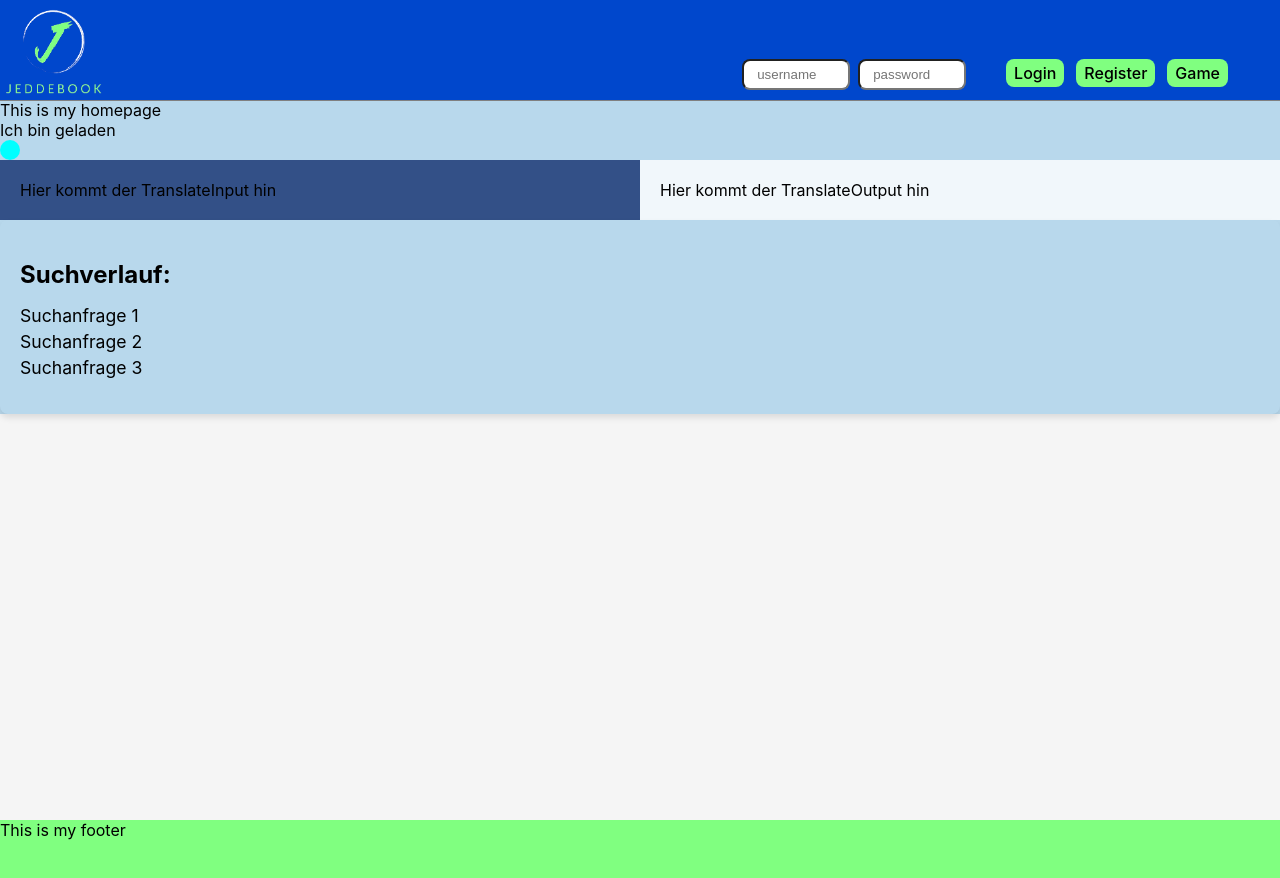
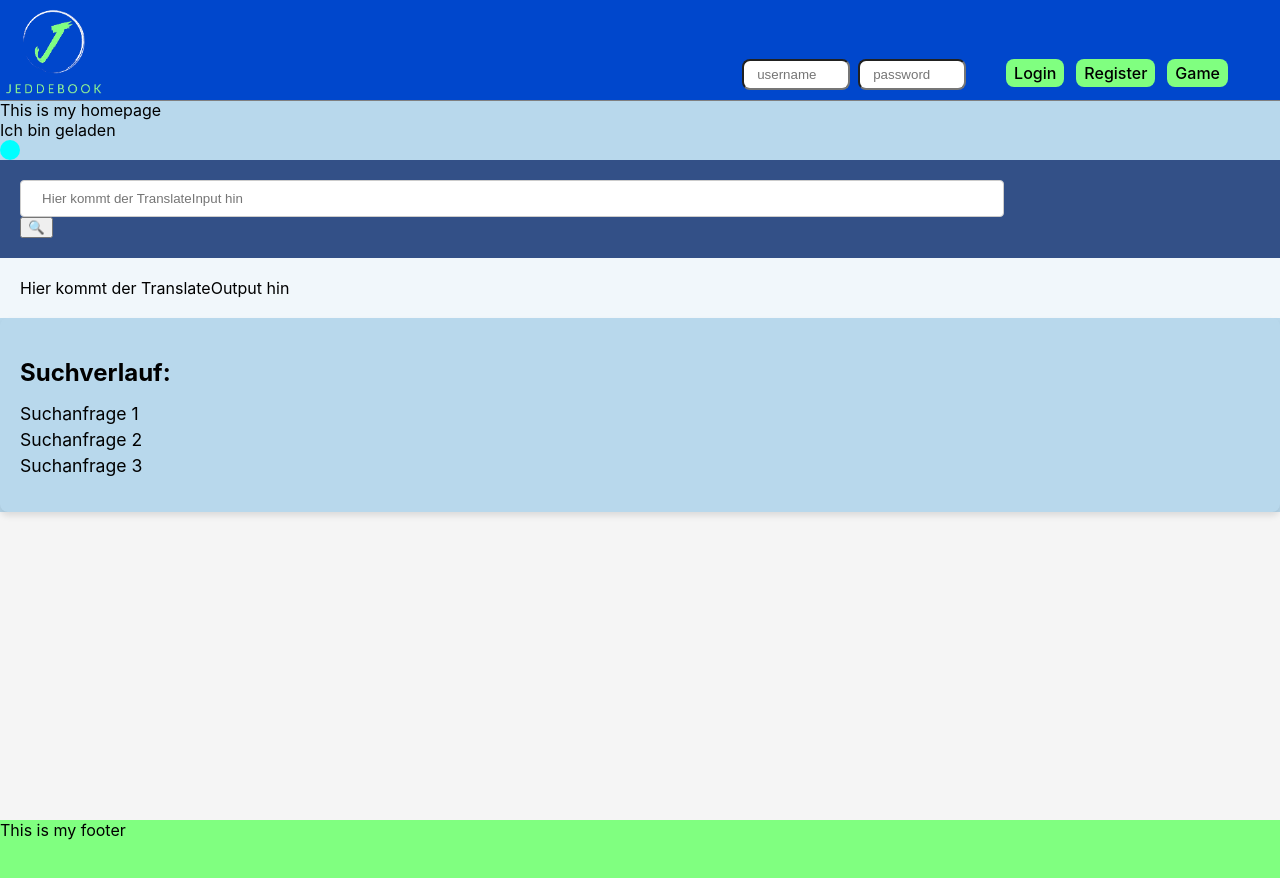
Before and after one commit to ElvisTechstarter/Team3-Projekt-W, a React (Create React App) app in the folder Frontend/jeddebook_site/: page / in a window 1280 px wide. Shown: the top 878 px of the page. Built offline with nearby package versions, Linux system fonts and the light colour scheme.

Commit message:
layout verbessert, kleine mockups erstellt

```diff
--- a/Frontend/jeddebook_site/src/components/common/templates/translate-input/TranslateInput.js
+++ b/Frontend/jeddebook_site/src/components/common/templates/translate-input/TranslateInput.js
@@ -1,7 +1,32 @@
 import styles from "./TranslateInput.module.css";
+import StandardBtn from "../../../common/buttons/standard-btn";
+import React, { useState } from "react";
 
 function TranslateInput() {
-  return <div>Hier kommt der TranslateInput hin</div>;
+  const [SearchInput, setSearchInput] = useState("");
+
+  const handleSearchInputChange = (event) => {
+    setSearchInput(event.target.value);
+  };
+
+  const handleSearchClick = () => {
+    // Handle the search action here
+    console.log("Search clicked!");
+  };
+  return (
+    <div className={styles.mainContainer}>
+      <input
+        className={styles.searchInput}
+        type="text"
+        placeholder="   Hier kommt der TranslateInput hin"
+        value={SearchInput}
+        onChange={handleSearchInputChange}
+      />
+      <button className={styles.searchButton} onClick={handleSearchClick}>
+        🔍
+      </button>
+    </div>
+  );
 }
 
 export default TranslateInput;
--- a/Frontend/jeddebook_site/src/components/common/templates/translate-input/TranslateInput.module.css
+++ b/Frontend/jeddebook_site/src/components/common/templates/translate-input/TranslateInput.module.css
@@ -0,0 +1,20 @@
+/* Container for the input field and button */
+.mainContainer {
+  width: 80%; /* To position the button inside the input field */
+}
+
+/* Search input field */
+.searchInput {
+  width: 95%; /* Full width of the container */
+  padding: 10px; /* Add some padding for better spacing */
+  border: 1px solid #ccc; /* Add a border for visual separation */
+  border-radius: 4px; /* Rounded corners */
+  background-image: url(""); /* Add your magnifying glass icon */
+  background-repeat: no-repeat;
+  background-size: 20px; /* Adjust the size of the icon */
+  padding-right: 30px; /* Space for the icon */
+}
+
+.searchButton {
+  display: flex;
+}
--- a/Frontend/jeddebook_site/src/pages/home-page/HomePage.module.css
+++ b/Frontend/jeddebook_site/src/pages/home-page/HomePage.module.css
@@ -11,7 +11,7 @@
 }
 
 .translationContainer {
-  display: flex;
+  flex-direction: column;
 }
 
 .translateOutputContainer {
```
